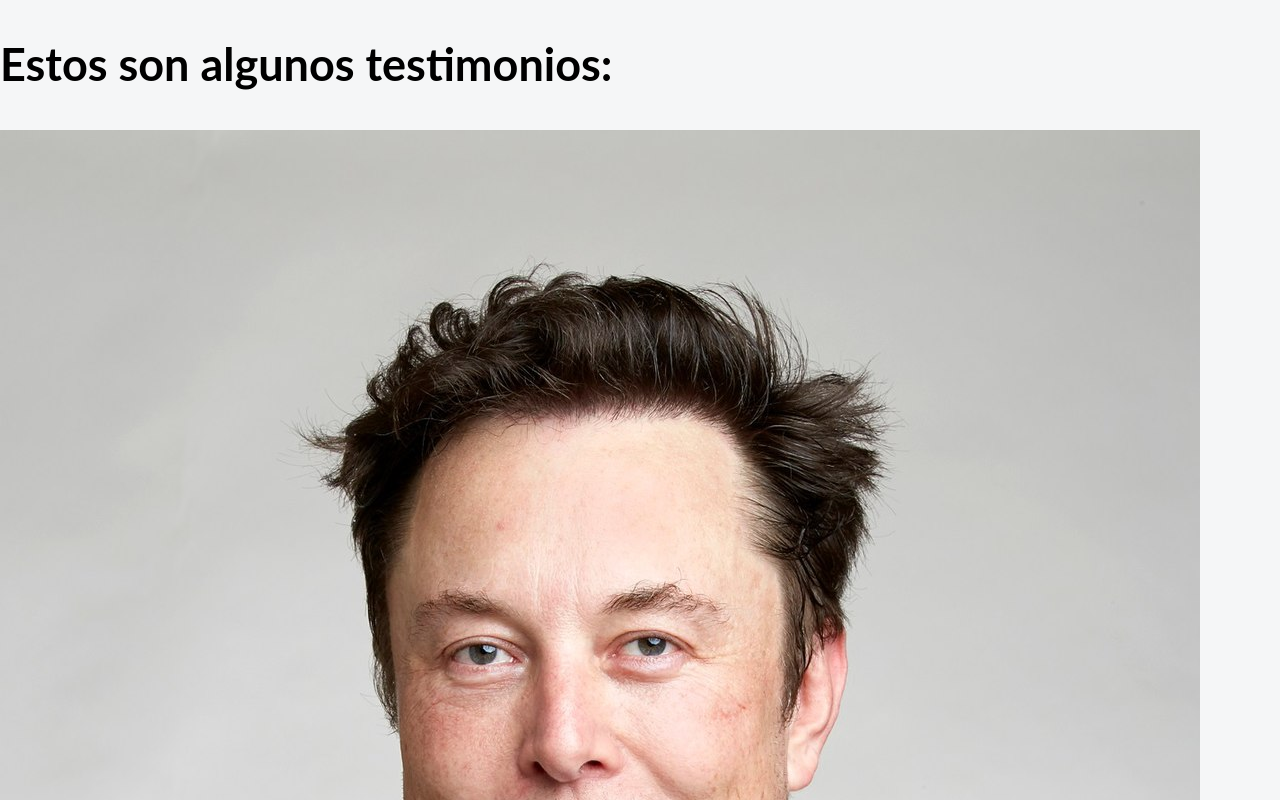
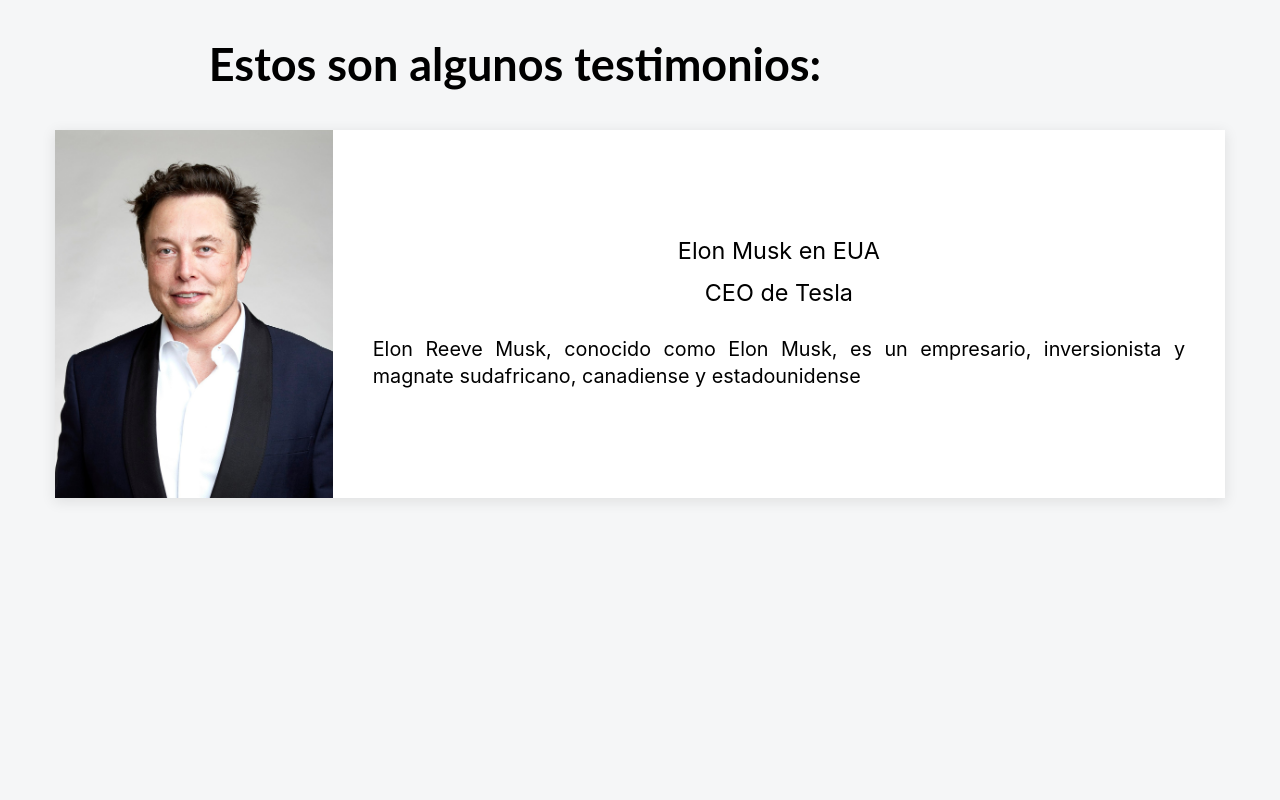
Before and after one commit to emmaguty/testimonios, a React (Create React App) app: page / in a window 1280 px wide. Shown: the top 800 px of the page. Built offline with nearby package versions, Linux system fonts and the light colour scheme; the HTML template or start-up script is replaced by a standard one.

Commit message:
Se agregaron los estilos para las cards

```diff
--- a/src/App.css
+++ b/src/App.css
@@ -18,3 +18,18 @@ h1 {
     line-height: 1.1;
     margin: 40px 0;
 }
+
+.App {
+  min-height: 100vh;
+  display: flex;
+  flex-wrap: wrap;
+  justify-content: center;
+  text-align: center;
+}
+
+.contenedor-principal{
+  min-height: 600px;
+  flex-wrap: wrap;
+  align-items: center;
+  text-align: center;
+}
--- a/src/components/Testimonio.js
+++ b/src/components/Testimonio.js
@@ -1,4 +1,5 @@
 import React from 'react';
+import '../styles/Testimonio.css';
 
 //Componente testimonio
 function Testimonio() {
--- a/src/styles/Testimonio.css
+++ b/src/styles/Testimonio.css
@@ -0,0 +1,39 @@
+.contenedor-testimonio{
+    width: 1170px;
+    height: 368px;
+    margin: 10px 10px 50px;
+    display: flex;
+    align-items: center;
+    justify-content: center;
+    background-color: #fff;
+    box-shadow: 0 3px 13px 1px rgba(0 0 0 / 9%);
+}
+
+.imagen-testimonio{
+    height: 100%;
+    width: auto;
+}
+
+.contenedor-texto-testimonio{
+    text-align: center;
+    padding: 40px;
+    font-weight: Lato, sans-sans-serif;
+    font-weight: 400;
+    line-height: 1.5rem;
+}
+
+.nombre-testimonio {
+    font-size: 1.3rem;
+}
+
+.cargo-testimonio {
+    font-size: 1.3rem;
+    margin-top: 15px;
+    padding-bottom: 30px;
+}
+
+.texto-testimonio{
+    font-size: 1.1rem;
+    text-align: justify;
+
+}
```
